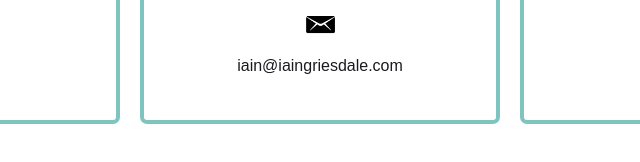
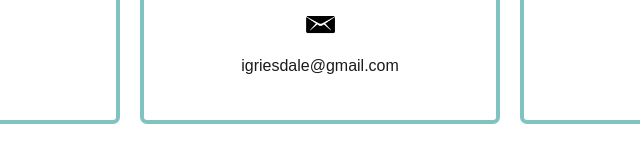
Before and after one commit to Iain05/Iain05.github.io, a plain HTML site: page index.html in a window 1280 px wide. Shown: the part 3464-3626 px from the top of the page, 320-960 px from the left. Drawn offline with nearby package versions, Linux system fonts and the light colour scheme; a script that the page names is missing.

Commit message:
changed email
iain@iaingriesdale.com -> igriesdale@gmail.com

```diff
--- a/index.html
+++ b/index.html
@@ -97,7 +97,7 @@
             <div>
               <div class="div-block">
                 <div class="text-block-2">Email Me</div><img src="images/ezgif-2-0b7ce63b2aa6.png" alt="" class="image-6">
-                <div>iain@iaingriesdale.com</div>
+                <div>igriesdale@gmail.com</div>
               </div>
             </div>
           </div>
```
